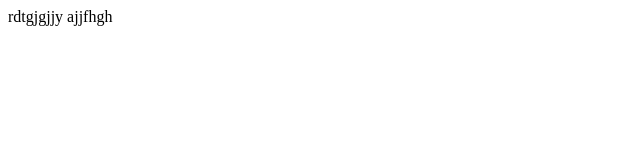
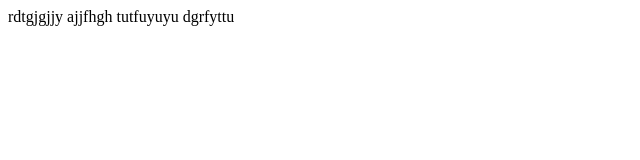
Before and after one commit to abhinavchoudhary7321-beep/git-try, a plain HTML site: page index.html in a window 1280 px wide. Shown: the whole page, without its empty margins (0-640 px from the left). Drawn offline with Linux system fonts and the light colour scheme.

Commit message:
some new changes

```diff
--- a/index.html
+++ b/index.html
@@ -8,5 +8,7 @@
 <body>
     rdtgjgjjy
     ajjfhgh
+    tutfuyuyu
+    dgrfyttu
 </body>
 </html>
```
